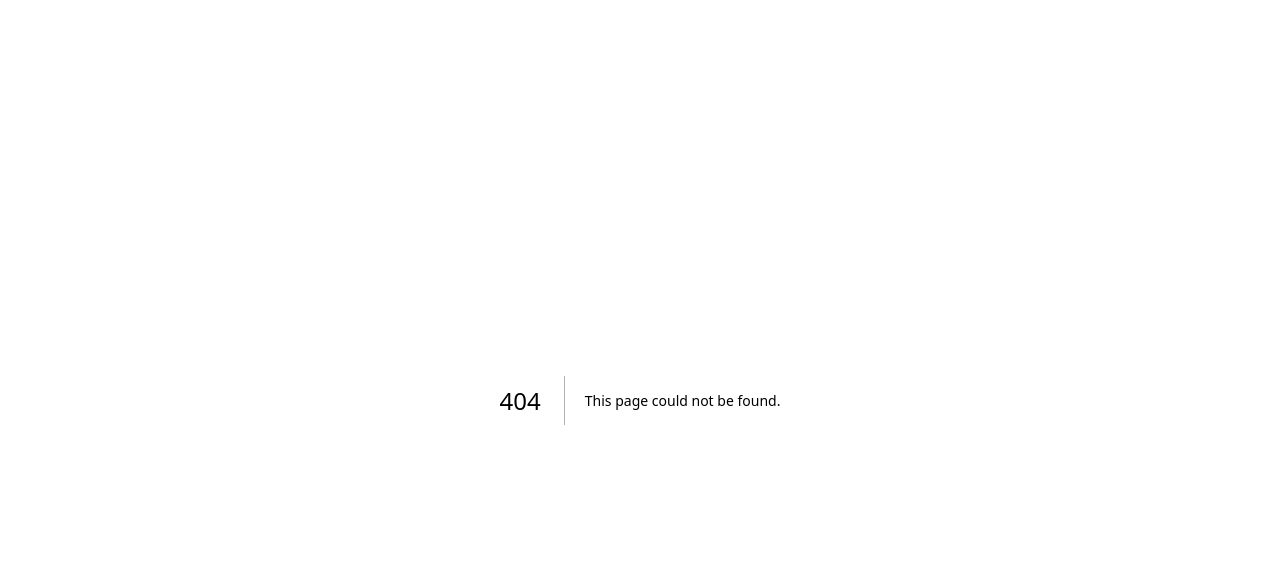
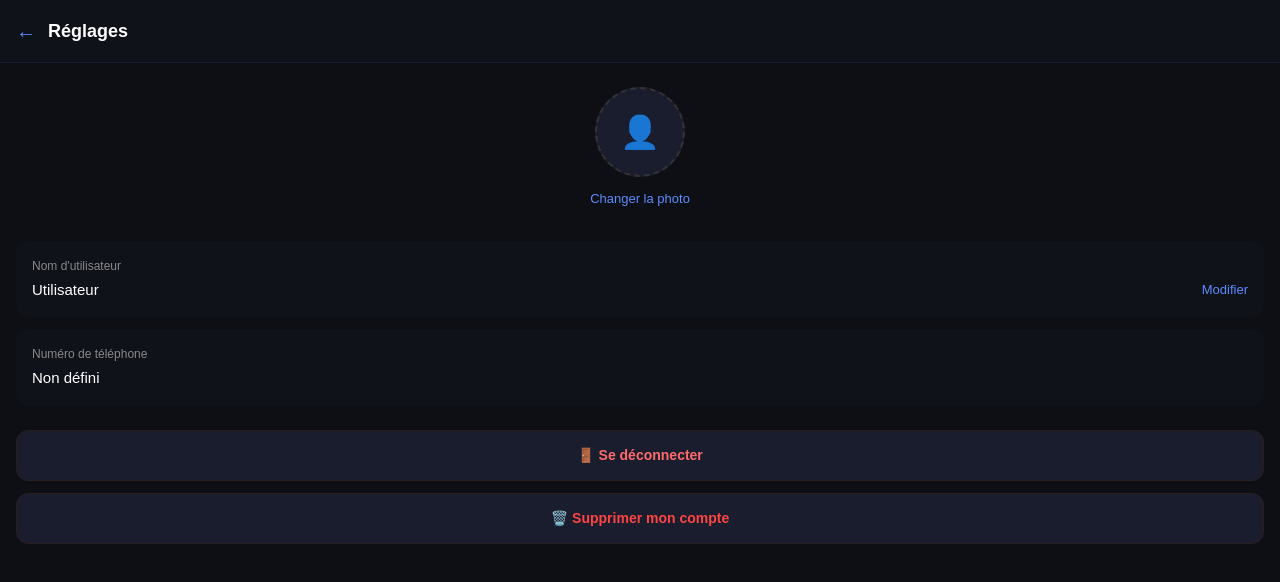
Before and after one commit to mathieulerichard208-dev/Texus, a Next.js app: page /reglages in a window 1280 px wide. Before the commit this address had no page. Shown: the top 582 px of the page. Built offline with nearby package versions, Linux system fonts and the light colour scheme.

Commit message:
add settings page

```diff
--- /dev/null
+++ b/app/reglages/page.tsx
@@ -0,0 +1,107 @@
+'use client'
+import { useState, useEffect, useRef } from 'react'
+import { useRouter } from 'next/navigation'
+
+export default function ReglagesPage() {
+  const router = useRouter()
+  const fileInputRef = useRef<HTMLInputElement>(null)
+  const [username, setUsername] = useState('')
+  const [phone, setPhone] = useState('')
+  const [avatar, setAvatar] = useState<string | null>(null)
+  const [editName, setEditName] = useState(false)
+  const [newName, setNewName] = useState('')
+
+  useEffect(() => {
+    setUsername(localStorage.getItem('texus_username') || 'Utilisateur')
+    setPhone(localStorage.getItem('texus_phone') || '')
+    setAvatar(localStorage.getItem('texus_avatar') || null)
+  }, [])
+
+  function saveName() {
+    if (newName.trim().length > 1) {
+      localStorage.setItem('texus_username', newName)
+      setUsername(newName)
+      setEditName(false)
+    }
+  }
+
+  function handlePhotoClick() {
+    fileInputRef.current?.click()
+  }
+
+  function handleFileChange(e: React.ChangeEvent<HTMLInputElement>) {
+    const file = e.target.files?.[0]
+    if (file) {
+      const reader = new FileReader()
+      reader.onload = () => {
+        const result = reader.result as string
+        setAvatar(result)
+        localStorage.setItem('texus_avatar', result)
+      }
+      reader.readAsDataURL(file)
+    }
+  }
+
+  function logout() {
+    localStorage.clear()
+    router.push('/auth')
+  }
+
+  function deleteAccount() {
+    if (confirm('Supprimer ton compte ? Cette action est irréversible !')) {
+      localStorage.clear()
+      router.push('/auth')
+    }
+  }
+
+  return (
+    <main style={{minHeight:'100vh',background:'#0d0f14',fontFamily:'sans-serif'}}>
+      <div style={{background:'#10121a',padding:'16px',borderBottom:'1px solid #1a1d2e',display:'flex',alignItems:'center',gap:'12px'}}>
+        <button onClick={() => router.push('/discussions')} style={{background:'none',border:'none',color:'#5b8dff',fontSize:'20px',cursor:'pointer'}}>←</button>
+        <div style={{fontSize:'18px',fontWeight:700,color:'#fff'}}>Réglages</div>
+      </div>
+
+      <div style={{padding:'24px 16px'}}>
+        <div style={{display:'flex',flexDirection:'column',alignItems:'center',marginBottom:'32px'}}>
+          <div onClick={handlePhotoClick} style={{width:'90px',height:'90px',borderRadius:'50%',background:'#1a1d2e',border:'2px dashed #333',display:'flex',alignItems:'center',justifyContent:'center',cursor:'pointer',overflow:'hidden',marginBottom:'12px'}}>
+            {avatar ? (
+              <img src={avatar} alt="avatar" style={{width:'100%',height:'100%',objectFit:'cover'}} />
+            ) : (
+              <span style={{fontSize:'32px'}}>👤</span>
+            )}
+          </div>
+          <button onClick={handlePhotoClick} style={{background:'none',border:'none',color:'#5b8dff',fontSize:'13px',cursor:'pointer'}}>Changer la photo</button>
+          <input ref={fileInputRef} type="file" accept="image/*" onChange={handleFileChange} style={{display:'none'}} />
+        </div>
+
+        <div style={{background:'#10121a',borderRadius:'12px',padding:'16px',marginBottom:'12px'}}>
+          <div style={{color:'#888',fontSize:'12px',marginBottom:'4px'}}>Nom d'utilisateur</div>
+          {editName ? (
+            <div style={{display:'flex',gap:'8px'}}>
+              <input value={newName} onChange={e => setNewName(e.target.value)} style={{flex:1,background:'#1a1d2e',border:'1px solid #222640',borderRadius:'8px',padding:'8px',color:'#fff',fontSize:'14px'}} />
+              <button onClick={saveName} style={{background:'#5b8dff',color:'#fff',border:'none',borderRadius:'8px',padding:'8px 12px',cursor:'pointer'}}>✓</button>
+            </div>
+          ) : (
+            <div style={{display:'flex',justifyContent:'space-between',alignItems:'center'}}>
+              <div style={{color:'#fff',fontSize:'15px'}}>{username}</div>
+              <button onClick={() => { setNewName(username); setEditName(true) }} style={{background:'none',border:'none',color:'#5b8dff',fontSize:'13px',cursor:'pointer'}}>Modifier</button>
+            </div>
+          )}
+        </div>
+
+        <div style={{background:'#10121a',borderRadius:'12px',padding:'16px',marginBottom:'24px'}}>
+          <div style={{color:'#888',fontSize:'12px',marginBottom:'4px'}}>Numéro de téléphone</div>
+          <div style={{color:'#fff',fontSize:'15px'}}>{phone || 'Non défini'}</div>
+        </div>
+
+        <button onClick={logout} style={{width:'100%',background:'#1a1d2e',color:'#ff6b6b',border:'1px solid #2a1d1d',borderRadius:'12px',padding:'14px',fontSize:'14px',fontWeight:600,cursor:'pointer',marginBottom:'12px'}}>
+          🚪 Se déconnecter
+        </button>
+
+        <button onClick={deleteAccount} style={{width:'100%',background:'#1a1d2e',color:'#ff4444',border:'1px solid #2a1d1d',borderRadius:'12px',padding:'14px',fontSize:'14px',fontWeight:600,cursor:'pointer'}}>
+          🗑️ Supprimer mon compte
+        </button>
+      </div>
+    </main>
+  )
+}
```
